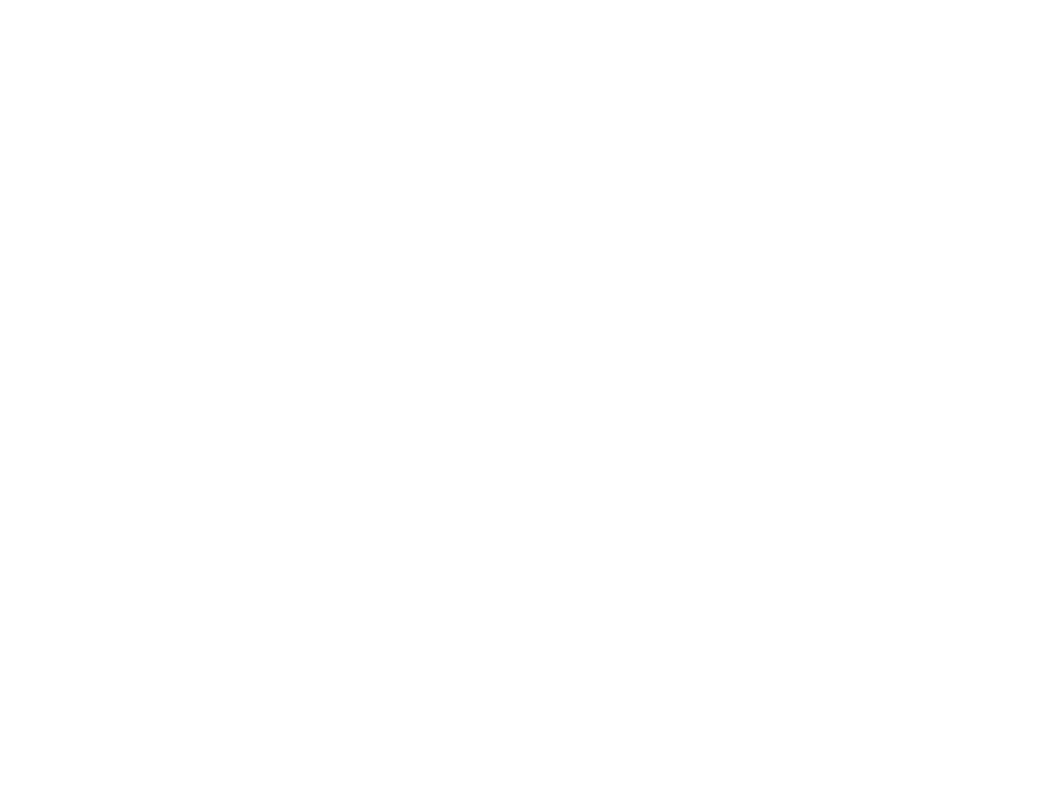
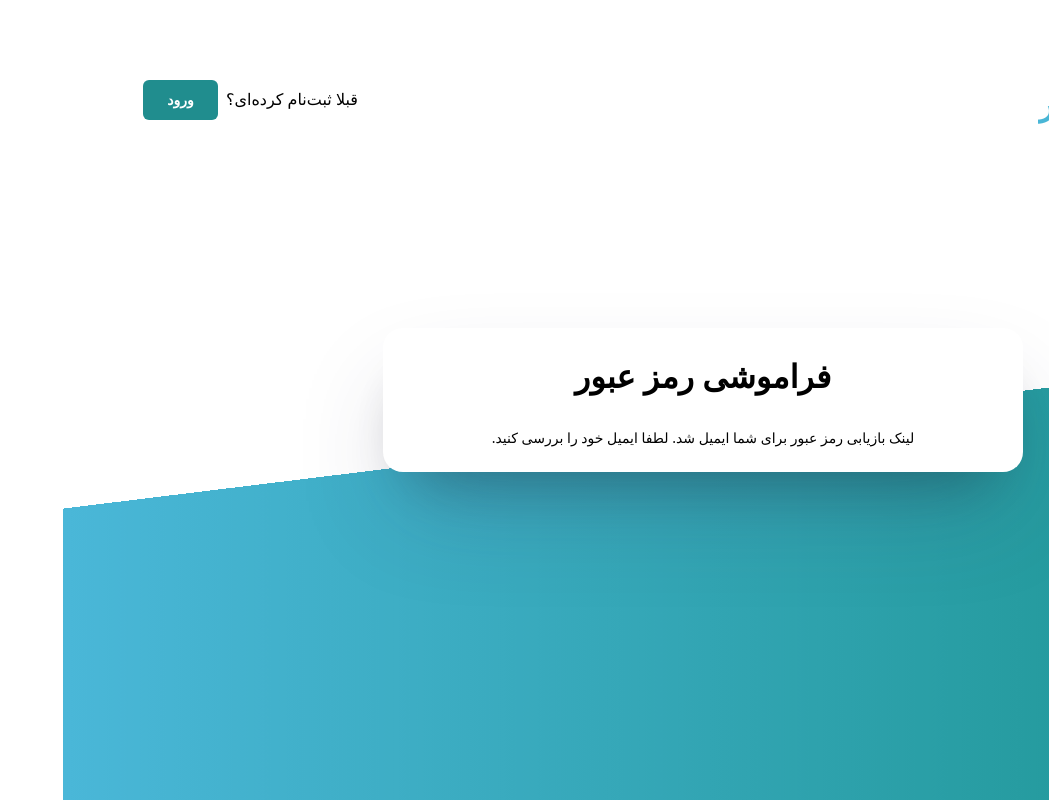
Before and after one commit to Summer-Frontend-Quera-Bootcamp/Group-1, a React (Vite) app: page /sent-link in a window 1280 px wide. Before the commit this address had no page. Shown: the whole page, without its empty margins (231-1280 px from the left). Built offline with nearby package versions, Linux system fonts and the light colour scheme.

Commit message:
add sent reset link page

```diff
--- a/src/App.tsx
+++ b/src/App.tsx
@@ -4,6 +4,7 @@ import Test from "./pages/Test";
 import SignIn from "./pages/SignIn";
 import SignUp from "./pages/SignUp";
 import Forgot from "./pages/Forgot";
+import ResetLinkSent from "./pages/Forgot/ResetLinkSent";
 
 function App() {
   return (
@@ -13,6 +14,7 @@ function App() {
           <Route path="/" element={<SignIn />} />
           <Route path="/register" element={<SignUp />} />
           <Route path="/forgot" element={<Forgot />} />
+          <Route path="sent-link" element={<ResetLinkSent />} />
           <Route path="/test" element={<Test />} />
         </Routes>
       </BrowserRouter>
--- /dev/null
+++ b/src/pages/Forgot/ResetLinkSent/index.tsx
@@ -0,0 +1,14 @@
+import AuthenticateLayout from "../../../Layout/AuthenticateLayout"
+import AccountCard from "../../../components/FormContainer/AccountCard"
+
+const ResetLinkSent = () => {
+  return (
+    <AuthenticateLayout showSignup={false}>
+      <AccountCard title="فراموشی رمز عبور">
+        <p className="text-sm text-center">لینک بازیابی رمز عبور برای شما ایمیل شد. لطفا ایمیل خود را بررسی کنید.</p>
+      </AccountCard>
+    </AuthenticateLayout>
+  )
+}
+
+export default ResetLinkSent
--- a/src/pages/Forgot/index.tsx
+++ b/src/pages/Forgot/index.tsx
@@ -3,7 +3,7 @@ import * as Yup from "yup";
 import AuthenticateLayout from "../../Layout/AuthenticateLayout";
 import AccountCard from "../../components/FormContainer/AccountCard";
 import Input from "../../components/FormContainer/Input";
-// import { Link } from "react-router-dom";
+import { Link } from "react-router-dom";
 
 type Values = {
   email: string;
@@ -51,8 +51,8 @@ const Forgot = () => {
               className="w-full flex justify-center items-center rounded-md h-10 bg-brand-primary text-white font-extrabold"
               type="submit"
             >
-              {/* <Link to={"/sent-link"}>دریافت ایمیل بازیابی رمز عبور</Link> */}
-              دریافت ایمیل بازیابی رمز عبور
+              <Link to={"/sent-link"}>دریافت ایمیل بازیابی رمز عبور</Link>
+              {/* دریافت ایمیل بازیابی رمز عبور */}
             </button>
           </Form>
         </Formik>
```
